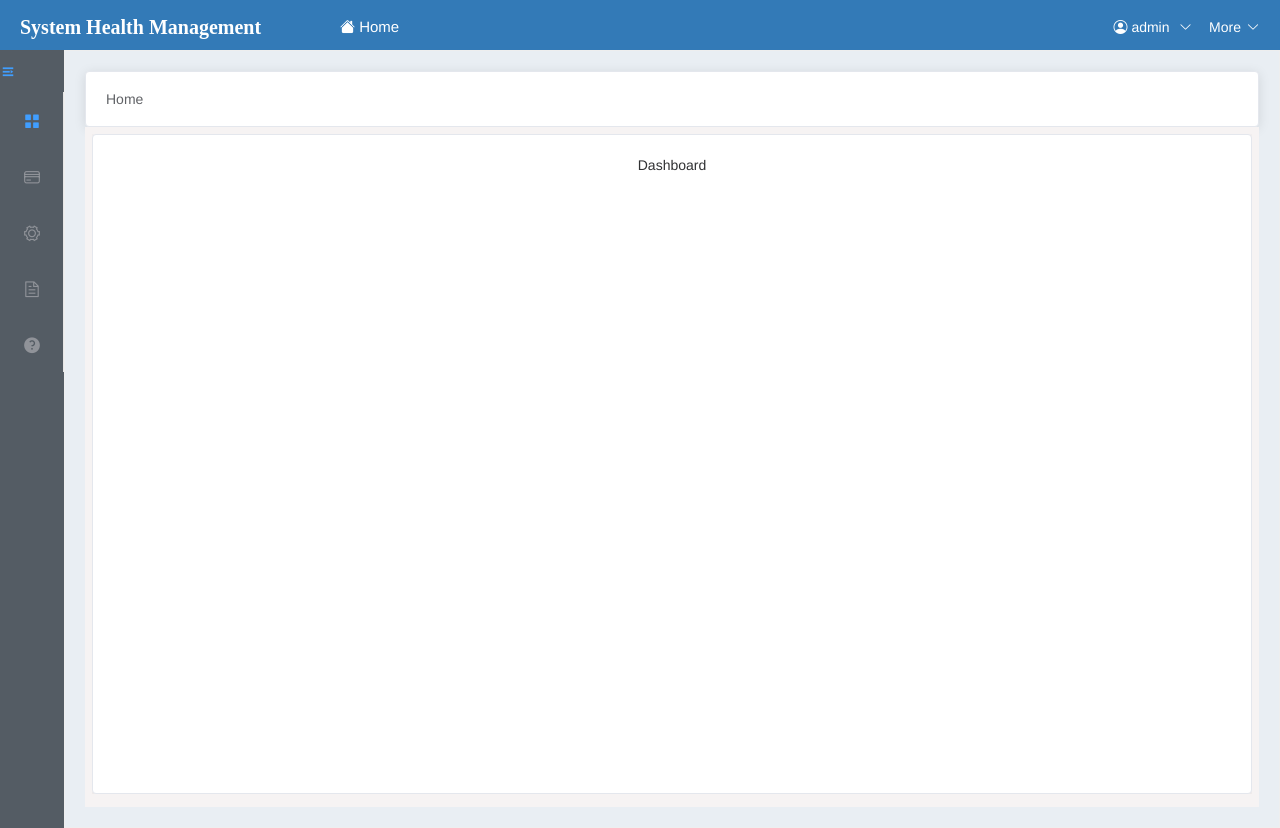
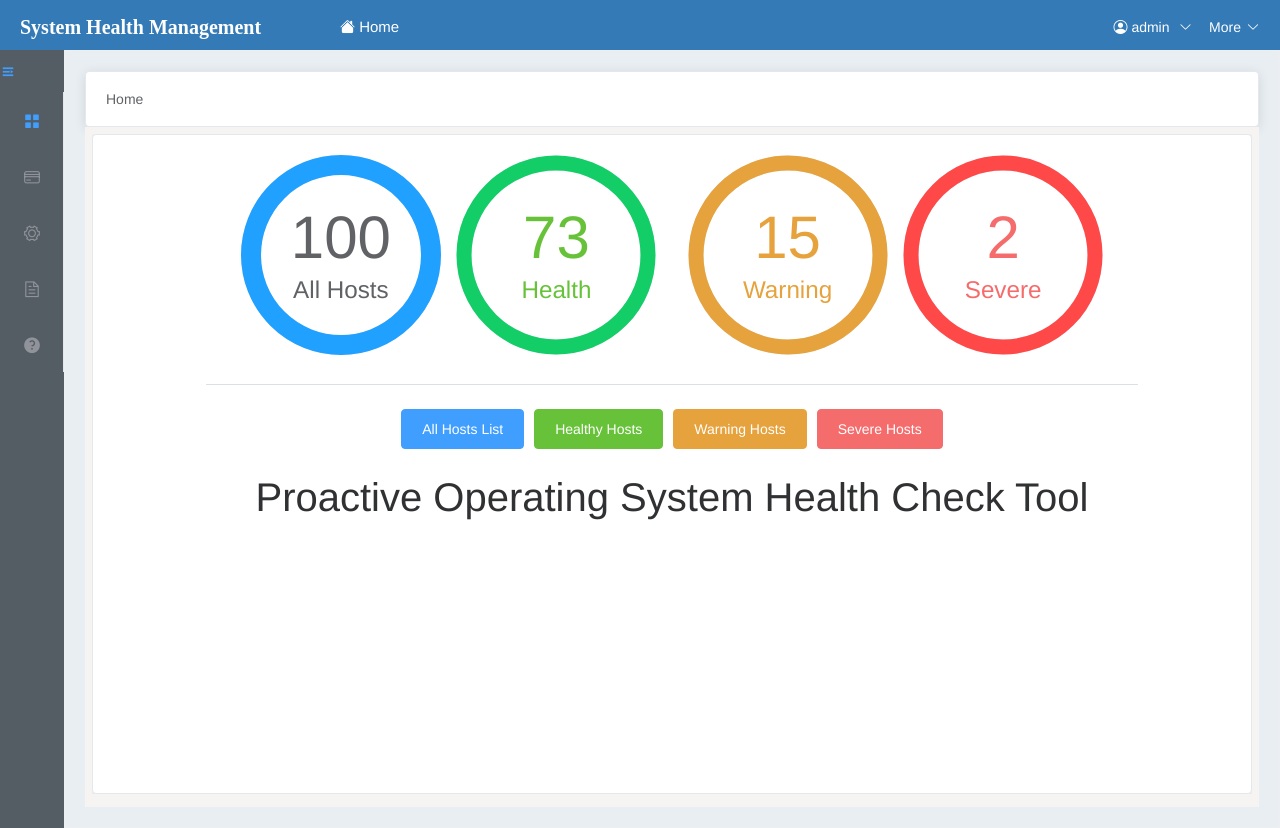
Before and after one commit to bond-huang/shm, a Vue app: page /#/login in a window 1280 px wide. Both pictures are taken after a click on the button "Sign in". Built offline with nearby package versions, Linux system fonts and the light colour scheme.

Commit message:
add dashboard

```diff
--- a/src/components/Aside/Aside.vue
+++ b/src/components/Aside/Aside.vue
@@ -25,7 +25,7 @@
           <el-menu-item index="2-1" @click="openPage('/allsystems')">
             All Systems
           </el-menu-item>
-          <el-menu-item index="2-2" @click="openPage('/modeller')">
+          <el-menu-item index="2-2" @click="openPage('/allsystems')">
             System Class
           </el-menu-item>
       </el-menu-item-group>
--- a/src/mock/data/biz.js
+++ b/src/mock/data/biz.js
@@ -9,6 +9,7 @@ const modeller = {
                 HostName: "AIXtest1",
                 IPadd: "192.168.100.100",
                 Description: "IBM AIX test system",
+                StatusInfo:"Health",
             },
             {
                 HostId: 2,
@@ -16,6 +17,7 @@ const modeller = {
                 HostName: "AIXtest2",
                 IPadd: "192.168.100.101",
                 Description: "IBM AIX test system",
+                StatusInfo:"Warning",
             },
             {
                 HostId: 3,
@@ -23,6 +25,7 @@ const modeller = {
                 HostName: "AIXtest3",
                 IPadd: "192.168.100.102",
                 Description: "IBM AIX test system",
+                StatusInfo:"Health"
             },
             {
                 HostId: 4,
@@ -30,6 +33,7 @@ const modeller = {
                 HostName: "AIXtest4",
                 IPadd: "192.168.100.103",
                 Description: "IBM AIX test system",
+                StatusInfo:"Severe"
             },
             {
                 HostId: 5,
@@ -37,6 +41,7 @@ const modeller = {
                 HostName: "AIXtest5",
                 IPadd: "192.168.100.104",
                 Description: "IBM AIX test system",
+                StatusInfo:"Health"
             },
             {
                 HostId: 6,
@@ -44,6 +49,7 @@ const modeller = {
                 HostName: "AIXtest6",
                 IPadd: "192.168.100.105",
                 Description: "IBM AIX test system",
+                StatusInfo:"Health"
             },
             {
                 HostId: 7,
@@ -51,6 +57,7 @@ const modeller = {
                 HostName: "AIXtest7",
                 IPadd: "192.168.100.106",
                 Description: "IBM AIX test system",
+                StatusInfo:"Health"
             },
             {
                 HostId: 8,
@@ -58,6 +65,7 @@ const modeller = {
                 HostName: "Linuxtest1",
                 IPadd: "192.168.100.107",
                 Description: "Red Hat Enterprise Linux",
+                StatusInfo:"Health"
             },
             {
                 HostId: 9,
@@ -65,6 +73,7 @@ const modeller = {
                 HostName: "Linuxtest2",
                 IPadd: "192.168.100.108",
                 Description: "Red Hat Enterprise Linux",
+                StatusInfo:"Health"
             },
             {
                 HostId: 10,
@@ -72,6 +81,7 @@ const modeller = {
                 HostName: "Linuxtest3",
                 IPadd: "192.168.100.109",
                 Description: "Red Hat Enterprise Linux",
+                StatusInfo:"Health"
             },
             {
                 HostId: 11,
@@ -79,6 +89,7 @@ const modeller = {
                 HostName: "Linuxtest4",
                 IPadd: "192.168.100.110",
                 Description: "Red Hat Enterprise Linux",
+                StatusInfo:"Health"
             },
             {
                 HostId: 12,
@@ -86,6 +97,7 @@ const modeller = {
                 HostName: "Linuxtest5",
                 IPadd: "192.168.100.111",
                 Description: "Red Hat Enterprise Linux",
+                StatusInfo:"Health"
             },]
         }
     },
--- a/src/router/index.js
+++ b/src/router/index.js
@@ -18,7 +18,7 @@ const routes = [{
       component: Login,
       name: 'login',
       meta: {
-          title: '登录'
+          title: 'login'
       }
   }]
 }, {
@@ -30,7 +30,7 @@ const routes = [{
       component: Dashboard,
       name: 'dashboard',
       meta: {
-          title: '首页'
+          title: 'home'
       }
   }]
 },
@@ -88,7 +88,6 @@ const routes = [{
   },
 ]
 
-
 const router = createRouter({
   history: createWebHashHistory(),
   routes
--- a/src/views/Dashboard.vue
+++ b/src/views/Dashboard.vue
@@ -1,8 +1,110 @@
 <template>
-  <div class="dashboard-container">Dashboard</div>
+  <div class="dashboard-container">
+    <el-progress type="circle"
+      :percentage="100"
+      :stroke-width="20"
+      :width="200">
+      <span class="percentage-value">
+        <p class="dashboard-p">{{ allHosts }}</p>
+      </span>
+      <el-tooltip content="All hosts managed by this system"
+        placement="bottom" effect="light">
+        <span class="percentage-label">All Hosts</span>
+      </el-tooltip>
+    </el-progress>
+      &nbsp;&nbsp;
+    <el-progress type="circle"
+      :percentage="100"
+      :stroke-width="15"
+      :width="200"
+      status="success">
+      <span class="percentage-value">
+        <p class="dashboard-p">{{ healthHosts }}</p>
+      </span>
+      <el-tooltip content="The number of hosts in a healthy state"
+        placement="bottom" effect="light">
+        <span class="percentage-label">Health</span>
+      </el-tooltip>
+    </el-progress>
+      &nbsp;&nbsp;&nbsp;&nbsp;&nbsp;&nbsp;
+    <el-progress type="circle"
+      :percentage="100"
+      :stroke-width="15"
+      :width="200"
+      status="warning">
+      <span class="percentage-value">
+        <p class="dashboard-p">{{ warningHosts }}</p>
+      </span>
+      <el-tooltip content="The hosts in warning need attention"
+        placement="bottom" effect="light">
+        <span class="percentage-label">Warning</span>
+      </el-tooltip>
+    </el-progress>
+      &nbsp;&nbsp;
+    <el-progress type="circle"
+      :percentage="100"
+      :stroke-width="15"
+      :width="200"
+      status="exception">
+      <span class="percentage-value">
+        <p class="dashboard-p">{{ severeHosts }}</p>
+      </span>
+      <el-tooltip content="Severely faulty hosts need to be fixed immediately"
+        placement="bottom" effect="light">
+        <span class="percentage-label">Severe</span>
+      </el-tooltip>
+    </el-progress>
+    <el-row>
+      <el-col :span="20" :offset="2">
+        <el-divider></el-divider>
+      </el-col>
+    </el-row>
+    <el-row>
+      <el-col :span="20" :offset="2">
+        <el-tooltip content="View list of all managed hosts"
+          placement="bottom" effect="light">
+          <el-button type="primary">All Hosts List</el-button>
+        </el-tooltip>
+        <el-tooltip content="View list of all healthy hosts"
+          placement="bottom" effect="light">
+          <el-button type="success">Healthy Hosts</el-button>
+        </el-tooltip>
+        <el-tooltip content="View list of the hosts in Warning status"
+          placement="bottom" effect="light">
+          <el-button type="warning">Warning Hosts</el-button>
+        </el-tooltip>
+        <el-tooltip content="View list of the hosts in Severe status"
+          placement="bottom" effect="light">
+          <el-button type="danger">Severe Hosts</el-button>
+        </el-tooltip>
+      </el-col>
+    </el-row>
+      &nbsp;&nbsp;
+    <el-row>
+      <el-col :span="20" :offset="2">
+        <p style="font-size: 40px;">Proactive Operating System Health Check Tool</p>
+      </el-col>
+    </el-row>
+  </div>
 </template>
+
+
 <script>
 export default {
-  name: "dashboard"
-};
+  name: "dashboard",
+  data() {
+    return {
+      allHosts: 100,
+      healthHosts: 73,
+      warningHosts: 15,
+      severeHosts:2,
+    }
+  },
+}
 </script>
+
+<style>
+.dashboard-p {
+  font-size: 60px;
+}
+</style>
--- a/src/views/allsystems/AllSystems.vue
+++ b/src/views/allsystems/AllSystems.vue
@@ -5,18 +5,21 @@
     || data.HostName.toLowerCase().includes(search.toLowerCase())
     || data.IPadd.toLowerCase().includes(search.toLowerCase())
     || data.HostType.toLowerCase().includes(search.toLowerCase())
-    || data.Description.toLowerCase().includes(search.toLowerCase()))"
+    || data.Description.toLowerCase().includes(search.toLowerCase())
+    || data.StatusInfo.toLowerCase().includes(search.toLowerCase()))"
     :span-method="arraySpanMethod"
     v-loading="loading"
+    height="390"
     element-loading-text="Loading..."
     element-loading-spinner="el-icon-loading">
       <el-table-column prop="HostId" label="ID" width="60"></el-table-column>
       <el-table-column prop="HostType" label="Host Type"></el-table-column>
       <el-table-column prop="HostName" label="Host Name"></el-table-column>
       <el-table-column prop="IPadd" label="IP Address"></el-table-column>
-      <el-table-column prop="Description" label="Description" width="300">
+      <el-table-column prop="StatusInfo" label="Status"  width="75"></el-table-column>
+      <el-table-column prop="Description" label="Description" width="280">
       </el-table-column>
-      <el-table-column align="right" width="180">
+      <el-table-column align="right" width="160">
         <template #header>
           <el-input v-model="search" size="mini" placeholder="Filter keywords"/>
         </template>
@@ -29,7 +32,7 @@
             @click="handleDelete(scope.row.modelId)">Delete</el-button>
         </template>
       </el-table-column>
-      <el-table-column align="right" width="70">
+      <el-table-column align="left" width="65">
         <template #header>
           <el-button size="mini" type="success"
             @click="()=> this.$router.push('/allsystems/update')" >Add</el-button>
@@ -72,7 +75,8 @@ export default {
           HostType: row.HostType,
           HostName: row.HostName,
           IPadd: row.IPadd,
-          Description: row.Description
+          Description: row.Description,
+          StatusInfo: row.statusInfo
         }
       });
     },
@@ -97,7 +101,7 @@ export default {
     },
     //表格单元格合并
     arraySpanMethod({ columnIndex }) {
-      if (columnIndex === 5) {
+      if (columnIndex === 6) {
         return [1, 2];
       }
     },
```
Also changed, not shown: src/views/hostpage/hostbasepage.vue (added, +91 -0 lines).
